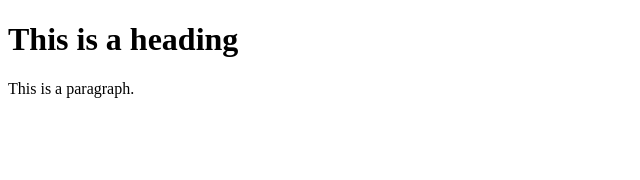
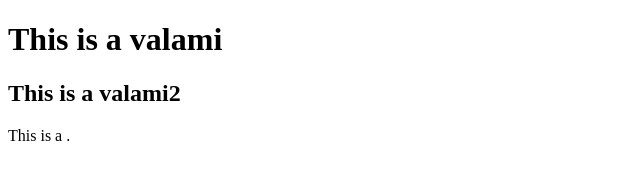
Before and after one commit to l3hn3r/shop, a plain HTML site: page index.html in a window 1280 px wide. Shown: the whole page, without its empty margins (0-640 px from the left). Drawn offline with Linux system fonts and the light colour scheme.

Commit message:
Update index.html

```diff
--- a/index.html
+++ b/index.html
@@ -3,8 +3,9 @@
 <title>HTML Tutorial</title>
 <body>
 
-<h1>This is a heading</h1>
-<p>This is a paragraph.</p>
+<h1>This is a valami</h1>
+   <h2>This is a valami2</h2>
+<p>This is a .</p>
 
 </body>
 </html>
```
